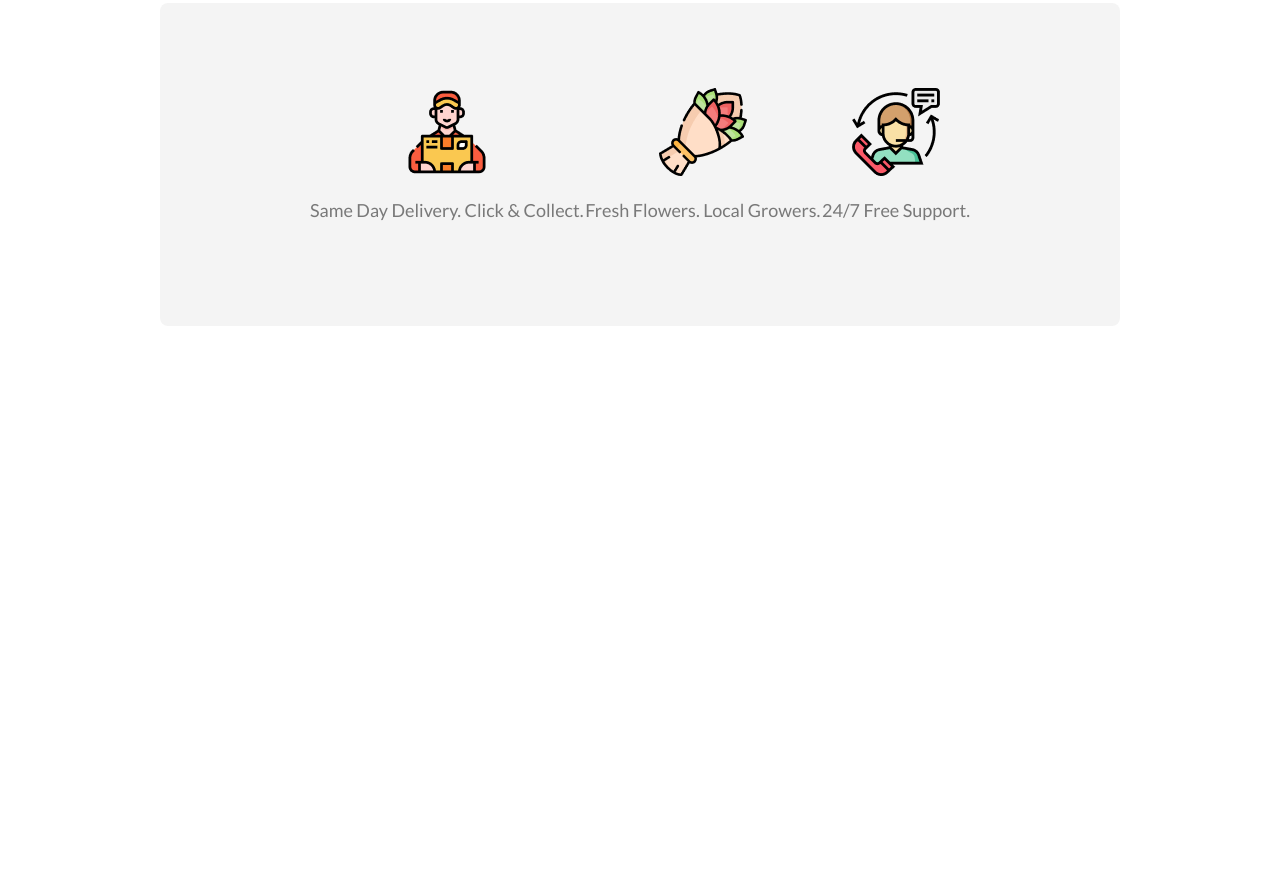
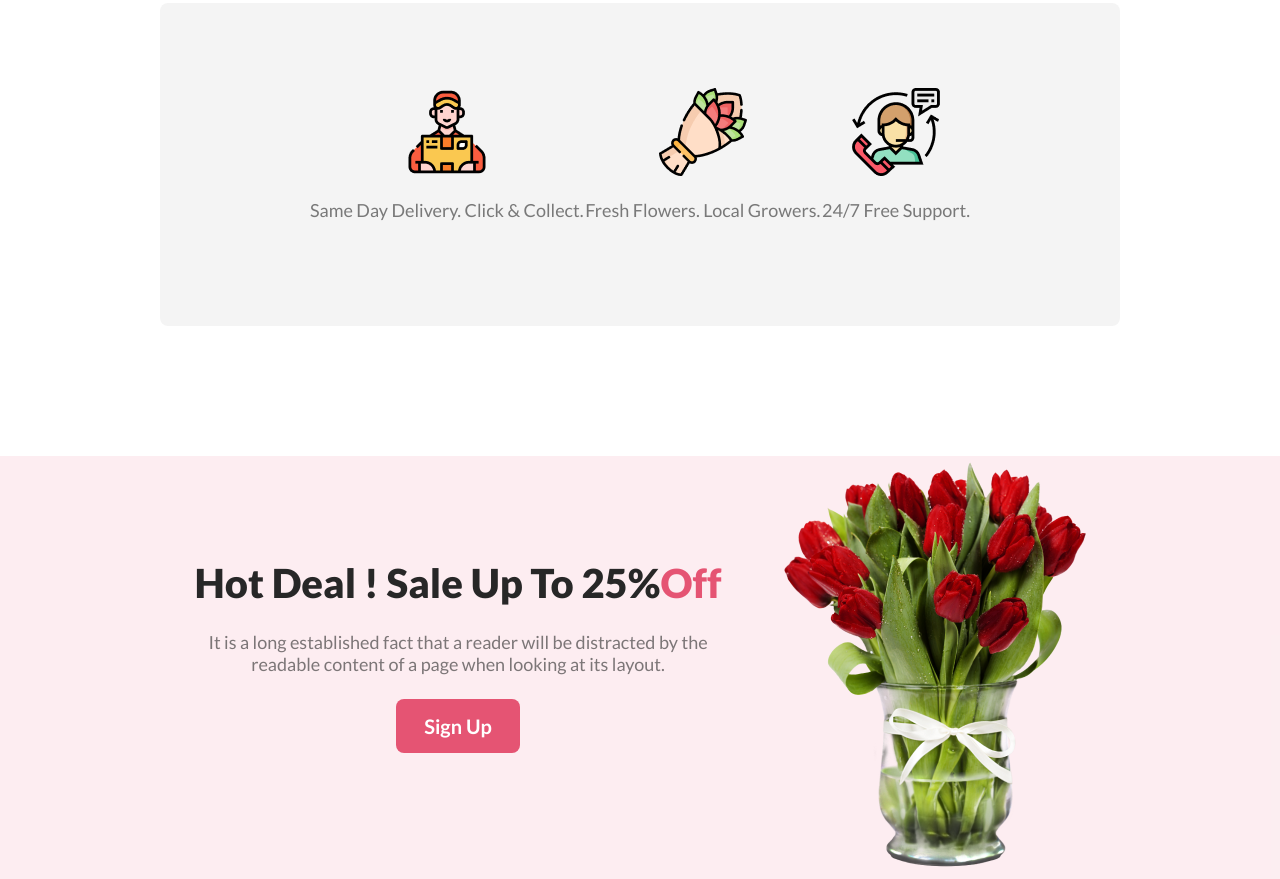
Before and after one commit to mohaiminul375/Flower-shop-recap, a plain HTML site: page index.html in a window 1280 px wide. Shown: the part 1652-2531 px from the top of the page. Before the commit the page ends 1978 px from the top, so only its background shows below. Drawn offline with Linux system fonts and the light colour scheme.

Commit message:
crate hot deal

```diff
--- a/index.html
+++ b/index.html
@@ -80,7 +80,19 @@
                         </div>
                     </div>
                 </div>
-
+            </section>
+            <!-- hot deals -->
+            <section id="hot-deal">
+                <div class="container hot-deal-container">
+                       <div class="hot-deal-text">
+                        <h2>Hot Deal ! Sale Up To 25%<span>Off</span></h2>
+                        <p>It is a long established fact that a reader will be distracted by the readable content of a page when looking at its layout.</p>
+                        <button>Sign Up</button>
+                       </div>
+                       <div class="hot-deal-img">
+                        <img src="Flower-Asset/pngwing 8.png" alt="">
+                       </div>
+                </div>
             </section>
         </main>
         <!-- footer -->
--- a/style/style.css
+++ b/style/style.css
@@ -48,7 +48,7 @@ button:hover {
 }
 
 /* header */
-header {
+header, #hot-deal {
     background: #e554731a;
 }
 
@@ -130,13 +130,47 @@ main section {
     border-radius: 8px;
     background: #2727270d;
 }
-.service-container{
+
+.service-container {
     text-align: center;
     display: flex;
     justify-content: space-between;
     align-items: center;
     padding: 85px 150px;
 }
-.service-container .service *{
+
+.service-container .service * {
     margin-bottom: 20px;
 }
+
+/* hot deal */
+
+#hot-deal .hot-deal-container {
+    display: flex;
+    justify-content: space-around;
+    align-items: center;
+}
+
+#hot-deal .hot-deal-container .hot-deal-text {
+    width: 75%;
+    max-width: 550px;
+    text-align: center;
+}
+
+#hot-deal .hot-deal-container .hot-deal-text * {
+    margin-bottom: 24px;
+}
+
+#hot-deal .hot-deal-container .hot-deal-text h2 {
+    color: #272727;
+    font-size: 40px;
+    font-weight: 800;
+}
+
+#hot-deal .hot-deal-container .hot-deal-text span {
+    color: #E55473;
+}
+
+#hot-deal .hot-deal-container .hot-deal-img img {
+    width: 100%;
+}
```
